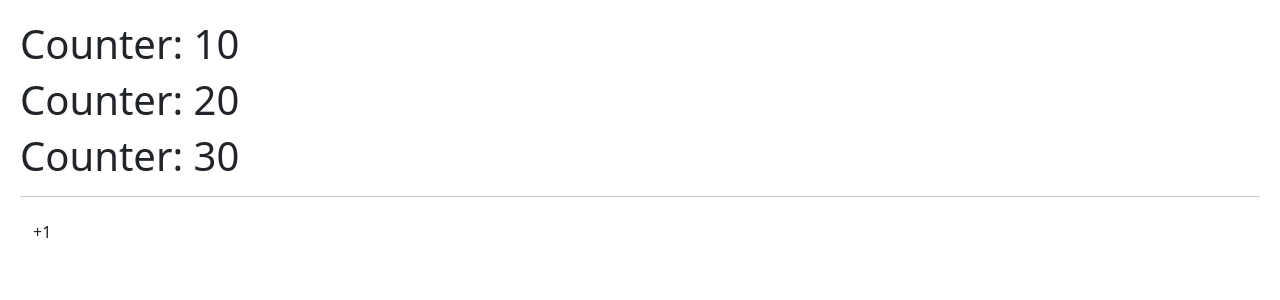
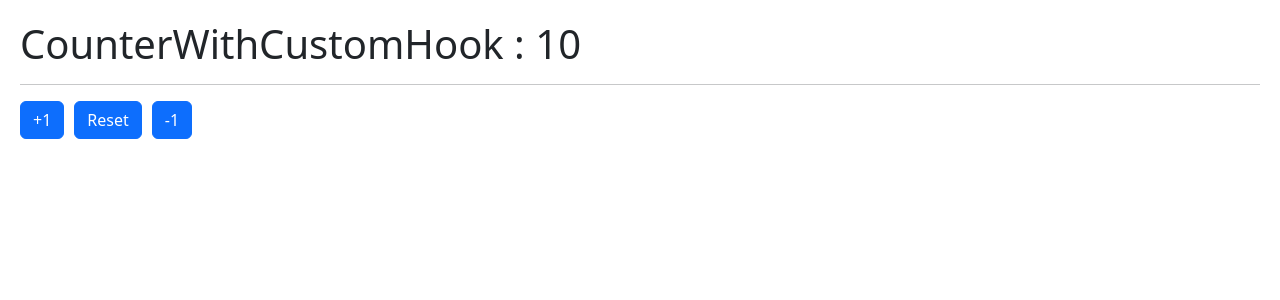
Before and after one commit to andresfaj/react-course-fernandoh, a React (Vite) app in the folder 05-hook-app/: page / in a window 1280 px wide. Shown: the top 300 px of the page. Built offline with nearby package versions, Linux system fonts and the light colour scheme.

Commit message:
customHook to create a counter with an initialState

```diff
--- /dev/null
+++ b/05-hook-app/src/01-useState/CounterWithCustomHook.jsx
@@ -0,0 +1,24 @@
+import React from "react";
+import { useCounter } from "../hooks/useCounter";
+
+export const CounterWithCustomHook = () => {
+  const { counter, handleDecrement, handleIncrement, handleReset } =
+    useCounter();
+
+  return (
+    <>
+      <h1>CounterWithCustomHook : {counter}</h1>
+      <hr />
+
+      <button className="btn btn-primary" onClick={() => handleIncrement(3)}>
+        +1
+      </button>
+      <button className="btn btn-primary" onClick={handleReset}>
+        Reset
+      </button>
+      <button className="btn btn-primary" onClick={() => handleDecrement(3)}>
+        -1
+      </button>
+    </>
+  );
+};
--- /dev/null
+++ b/05-hook-app/src/hooks/useCounter.js
@@ -0,0 +1,25 @@
+import { useState } from "react";
+
+export const useCounter = (initialValue = 10) => {
+  const [counter, setCounter] = useState(initialValue);
+
+  const handleIncrement = (value) => {
+    setCounter(counter + value);
+  };
+
+  const handleDecrement = (value) => {
+    if (counter === 0) return;
+    setCounter(counter - value);
+  };
+
+  const handleReset = () => {
+    setCounter(initialValue);
+  };
+
+  return {
+    counter,
+    handleIncrement,
+    handleDecrement,
+    handleReset,
+  };
+};
--- a/05-hook-app/src/main.jsx
+++ b/05-hook-app/src/main.jsx
@@ -1,12 +1,14 @@
 import React from "react";
 import ReactDOM from "react-dom/client";
 import { CounterApp } from "./01-useState/CounterApp";
+import { CounterWithCustomHook } from "./01-useState/CounterWithCustomHook";
 import { HooksApp } from "./HooksApp";
 import "./index.css";
 
 ReactDOM.createRoot(document.getElementById("root")).render(
   <React.StrictMode>
     {/* <HooksApp /> */}
-    <CounterApp />
+    {/* <CounterApp /> */}
+    <CounterWithCustomHook />
   </React.StrictMode>
 );
```
